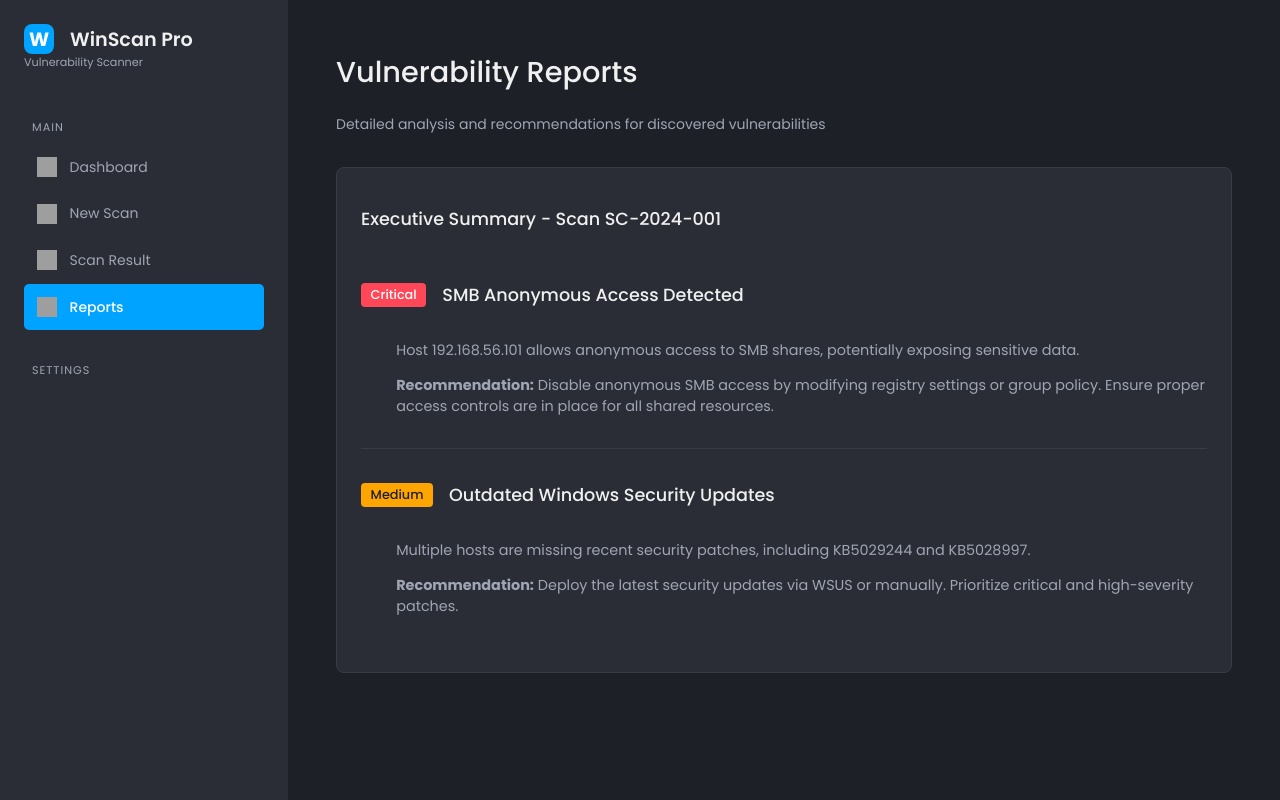
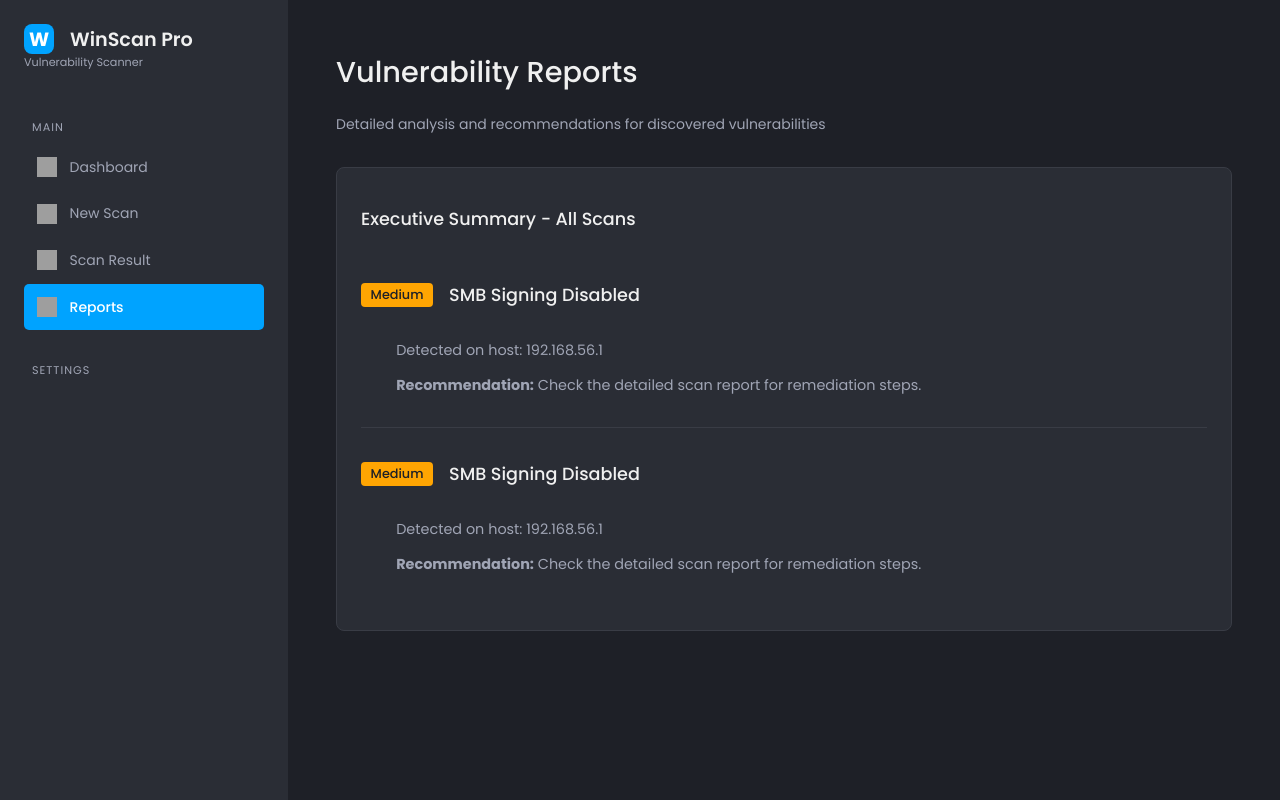
Before and after one commit to Tanmoy16/Windows_scanner, a Flask app: page /reports in a window 1280 px wide. Run offline with Flask 3, Linux system fonts and the light colour scheme; grey boxes are pictures that could not be loaded.

Commit message:
initial commit

```diff
--- a/web_ui/app.py
+++ b/web_ui/app.py
@@ -1,17 +1,34 @@
 # web_ui/app.py
-import sys, os, json
+import sys
+import os
+import json
 from datetime import datetime
 from flask import Flask, render_template, request, redirect, url_for
 
 # Add the root directory to the Python path
 sys.path.append(os.path.join(os.path.dirname(__file__), '..'))
-# from scanner.integration import run_scan # Uncomment when backend is ready
+# from scanner.integration import run_scan # This will be used when you connect your backend
 
 app = Flask(__name__,
             static_folder='static',
             template_folder='templates')
 
-# --- Static page routes for the frontend design ---
+REPORTS_DIR = os.path.join(os.path.dirname(os.path.abspath(__file__)), 'reports')
+os.makedirs(REPORTS_DIR, exist_ok=True)
+
+def get_all_scan_data():
+    """Helper function to read and parse all report files."""
+    all_reports = []
+    for filename in sorted(os.listdir(REPORTS_DIR), reverse=True):
+        if filename.endswith(".json"):
+            try:
+                with open(os.path.join(REPORTS_DIR, filename), 'r') as f:
+                    data = json.load(f)
+                    data['filename'] = filename # Add filename for linking
+                    all_reports.append(data)
+            except (json.JSONDecodeError, IOError) as e:
+                print(f"Could not read report {filename}: {e}")
+    return all_reports
 
 @app.route('/')
 def get_started():
@@ -23,27 +40,89 @@ def loader():
 
 @app.route('/dashboard')
 def dashboard():
-    return render_template('dashboard.html')
+    """Renders the dashboard with dynamically calculated stats."""
+    all_reports = get_all_scan_data()
+
+    stats = {
+        "total_scans": len(all_reports),
+        "hosts_scanned": 0,
+        "critical_issues": 0,
+        "medium_issues": 0
+    }
+
+    for report in all_reports:
+        stats["hosts_scanned"] += report.get("summary", {}).get("hosts_scanned", 0)
+        stats["critical_issues"] += report.get("summary", {}).get("critical", 0)
+        stats["medium_issues"] += report.get("summary", {}).get("medium", 0)
+
+    # Get the 5 most recent scans for the activity table
+    recent_scans = all_reports[:5]
+
+    return render_template('dashboard.html', stats=stats, recent_scans=recent_scans)
 
 @app.route('/new_scan')
 def new_scan():
     return render_template('new_scan.html')
 
-@app.route('/results')
-def results():
-    # In a real app, you'd fetch real data here
-    return render_template('results.html')
+@app.route('/run_scan', methods=['POST'])
+def run_scan_route():
+    """
+    This is a placeholder for your real scan.
+    It creates a fake report file to demonstrate the dynamic system.
+    """
+    # In production, you would replace this with:
+    # results = run_scan(...)
+
+    # --- Creating a FAKE report for demonstration ---
+    fake_results = [
+        {"host": "192.168.1.101", "vulnerability": "SMB Anonymous Access", "status": "FAIL", "severity": "Critical", "plugin": "smb_anon.py"},
+        {"host": "192.168.1.105", "vulnerability": "Outdated Windows Updates", "status": "FAIL", "severity": "Medium", "plugin": "win_updates.py"},
+    ]
+    # --- End of FAKE data ---
+
+    timestamp = datetime.now().strftime("%Y-%m-%d_%H-%M-%S")
+    report_filename = f"scan_report_{timestamp}.json"
+    report_path = os.path.join(REPORTS_DIR, report_filename)
+
+    report_data = {
+        "scan_id": f"SC-{timestamp.replace('_', '-')}",
+        "target": request.form.get('targets', 'N/A'),
+        "timestamp": datetime.now().strftime("%Y-%m-%d %H:%M:%S"),
+        "summary": {
+            "hosts_scanned": 12, # Replace with actual count
+            "critical": sum(1 for r in fake_results if r['severity'] == 'Critical'),
+            "medium": sum(1 for r in fake_results if r['severity'] == 'Medium'),
+            "low": sum(1 for r in fake_results if r['severity'] == 'Low'),
+        },
+        "results": fake_results
+    }
+
+    with open(report_path, 'w') as f:
+        json.dump(report_data, f, indent=4)
+
+    return redirect(url_for('view_report', filename=report_filename))
 
 @app.route('/reports')
 def reports():
-    return render_template('reports.html')
+    """Renders the executive summary report page from all scans."""
+    all_reports = get_all_scan_data()
 
-# --- Functional route for scanning (placeholder) ---
-@app.route('/run_scan', methods=['POST'])
-def run_scan_route():
-    # This is where your backend logic would run
-    # For now, it just redirects to the static results page to show the UI
-    return redirect(url_for('results'))
+    # Extract only critical and medium vulnerabilities for the summary
+    key_vulnerabilities = []
+    for report in all_reports:
+        for vuln in report.get('results', []):
+            if vuln['severity'] in ['Critical', 'Medium']:
+                key_vulnerabilities.append(vuln)
 
-if __name__ == '__main__':
-    app.run(debug=True)
+    return render_template('reports.html', vulnerabilities=key_vulnerabilities)
+
+@app.route('/report/<filename>')
+def view_report(filename):
+    """Renders the detailed results from a specific report file."""
+    report_path = os.path.join(REPORTS_DIR, filename)
+    try:
+        with open(report_path, 'r') as f:
+            data = json.load(f)
+        return render_template('results.html', data=data)
+    except (FileNotFoundError, json.JSONDecodeError):
+        return "Report not found or is corrupted.", 404
--- a/web_ui/templates/reports.html
+++ b/web_ui/templates/reports.html
@@ -6,24 +6,20 @@
     <p>Detailed analysis and recommendations for discovered vulnerabilities</p>
 </div>
 <div class="panel">
-    <div class="panel-header"><h2>Executive Summary - Scan SC-2024-001</h2></div>
+    <div class="panel-header"><h2>Executive Summary - All Scans</h2></div>
     <div class="report-list">
+        {% for vuln in vulnerabilities %}
         <div class="report-card">
             <div class="report-header">
-                <span class="severity-badge severity-critical">Critical</span>
-                <h3 class="report-title">SMB Anonymous Access Detected</h3>
+                <span class="severity-badge severity-{{ vuln.severity.lower() }}">{{ vuln.severity }}</span>
+                <h3 class="report-title">{{ vuln.vulnerability }}</h3>
             </div>
-            <p class="report-details">Host 192.168.56.101 allows anonymous access to SMB shares, potentially exposing sensitive data.</p>
-            <p class="report-recommendation"><b>Recommendation:</b> Disable anonymous SMB access by modifying registry settings or group policy. Ensure proper access controls are in place for all shared resources.</p>
+            <p class="report-details">Detected on host: {{ vuln.host }}</p>
+            <p class="report-recommendation"><b>Recommendation:</b> Check the detailed scan report for remediation steps.</p>
         </div>
-        <div class="report-card">
-            <div class="report-header">
-                <span class="severity-badge severity-medium">Medium</span>
-                <h3 class="report-title">Outdated Windows Security Updates</h3>
-            </div>
-            <p class="report-details">Multiple hosts are missing recent security patches, including KB5029244 and KB5028997.</p>
-            <p class="report-recommendation"><b>Recommendation:</b> Deploy the latest security updates via WSUS or manually. Prioritize critical and high-severity patches.</p>
-        </div>
+        {% else %}
+        <p style="text-align: center; color: var(--text-muted);">No critical or medium vulnerabilities found across all scans.</p>
+        {% endfor %}
     </div>
 </div>
 {% endblock %}
```
Also changed, not shown: web_ui/templates/dashboard.html (+19 -6 lines).
